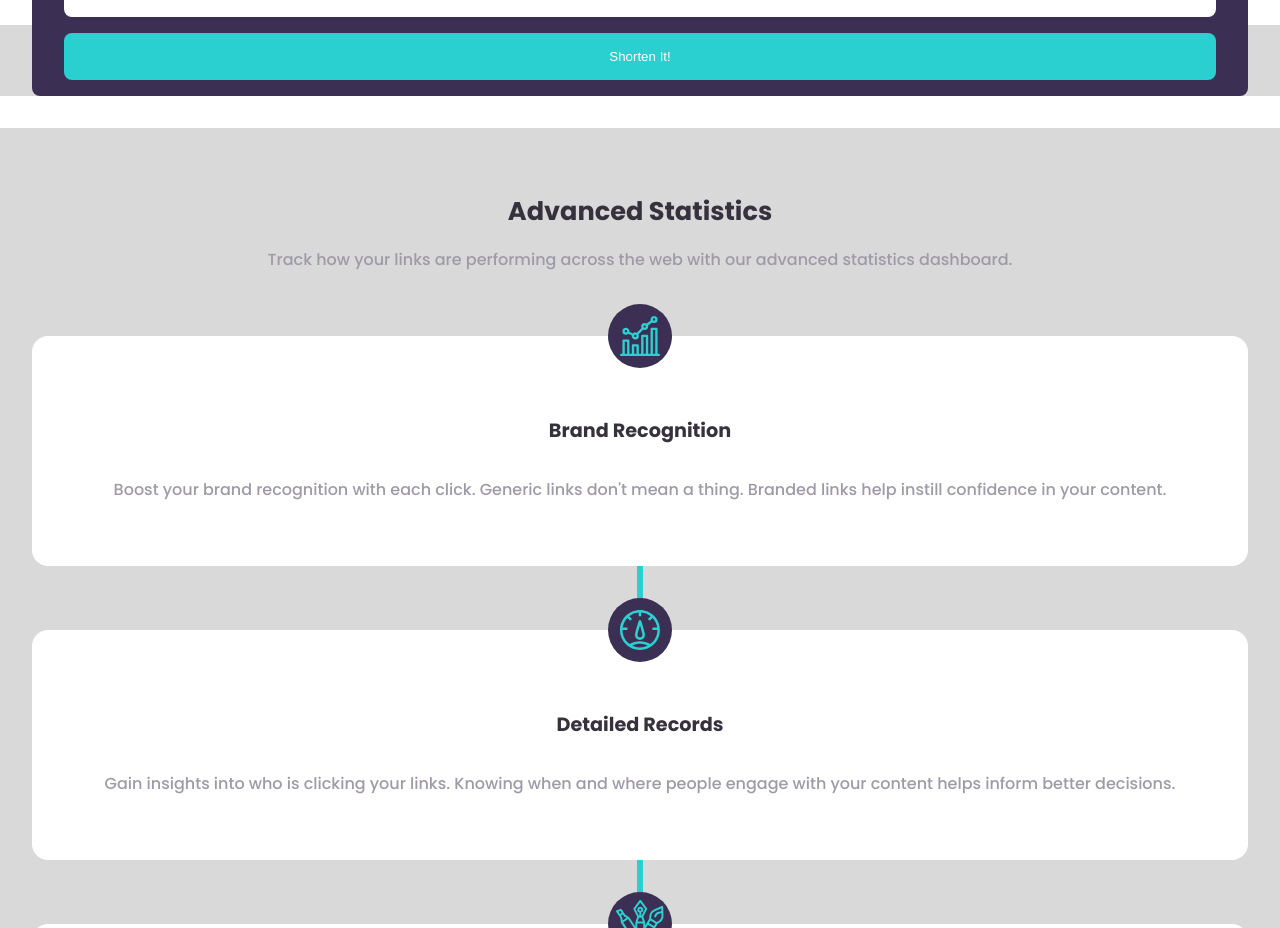
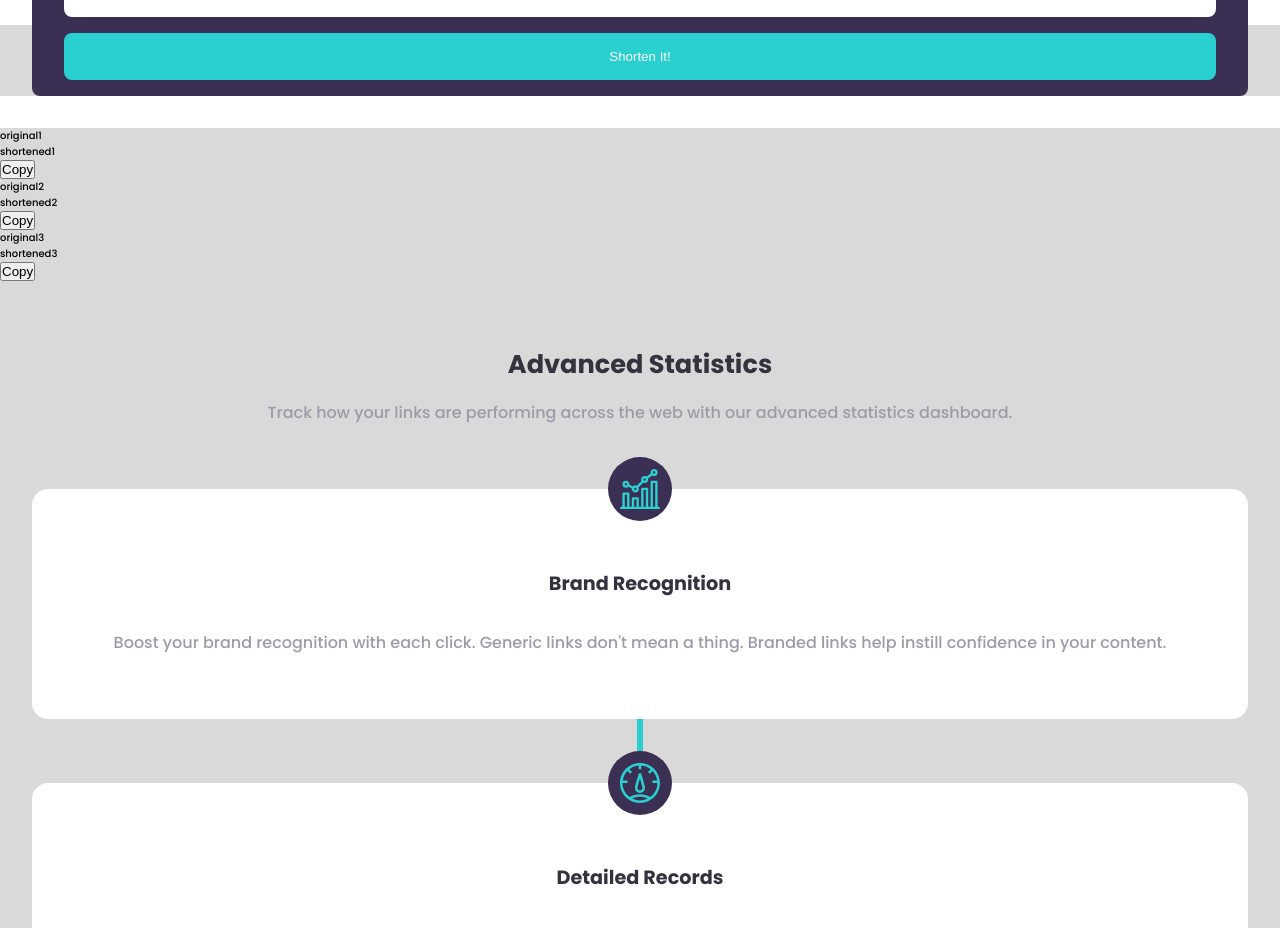
Before and after one commit to riwepo/fem-url-shortening-api-landing-page, a React (Create React App) app: page / in a window 1280 px wide. Shown: the part 1184-2112 px from the top of the page. Built offline with nearby package versions, Linux system fonts and the light colour scheme.

Commit message:
added skeleton of shortened url list

```diff
--- a/src/components/Main.js
+++ b/src/components/Main.js
@@ -2,16 +2,24 @@ import React from "react";
 
 import Hero from "./Hero";
 import ShortenForm from "./shorten/ShortenForm";
+import ShortenedUrlList from "./shorten/ShortenedUrlList";
 import Stats from "./statistics/Stats";
 import CallToAction from "./CallToAction";
 
 import classes from "./Main.module.css";
+
+const dummyData = [
+  { id: 1, original: "original1", shortened: "shortened1" },
+  { id: 2, original: "original2", shortened: "shortened2" },
+  { id: 3, original: "original3", shortened: "shortened3" },
+];
 
 function Main() {
   return (
     <main className={classes.main}>
       <Hero />
       <ShortenForm />
+      <ShortenedUrlList items={dummyData} />
       <Stats />
       <CallToAction />
     </main>
--- /dev/null
+++ b/src/components/shorten/ShortenedUrl.js
@@ -0,0 +1,15 @@
+import React from "react";
+
+import classes from "./ShortenedUrl.module.css";
+
+function ShortenedUrl({ shortenedUrl }) {
+  return (
+    <div className={classes.container}>
+      <div className={classes.original}>{shortenedUrl.original}</div>
+      <div className={classes.shortened}>{shortenedUrl.shortened}</div>
+      <button className={classes.button}>Copy</button>
+    </div>
+  );
+}
+
+export default ShortenedUrl;
--- /dev/null
+++ b/src/components/shorten/ShortenedUrlList.js
@@ -0,0 +1,17 @@
+import React from "react";
+
+import ShortenedUrl from "./ShortenedUrl";
+
+import classes from "./ShortenedUrlList.module.css";
+
+function ShortenedUrlList({ items }) {
+  return (
+    <ul className={classes.list}>
+      {items.map((item) => (
+        <ShortenedUrl key={item.id} shortenedUrl={item} />
+      ))}
+    </ul>
+  );
+}
+
+export default ShortenedUrlList;
--- /dev/null
+++ b/src/components/shorten/ShortenedUrlList.module.css
@@ -0,0 +1,3 @@
+.list {
+  background-color: var(--light-gray-color);
+}
```
Also changed, not shown: src/components/shorten/ShortenedUrl.module.css (added).
